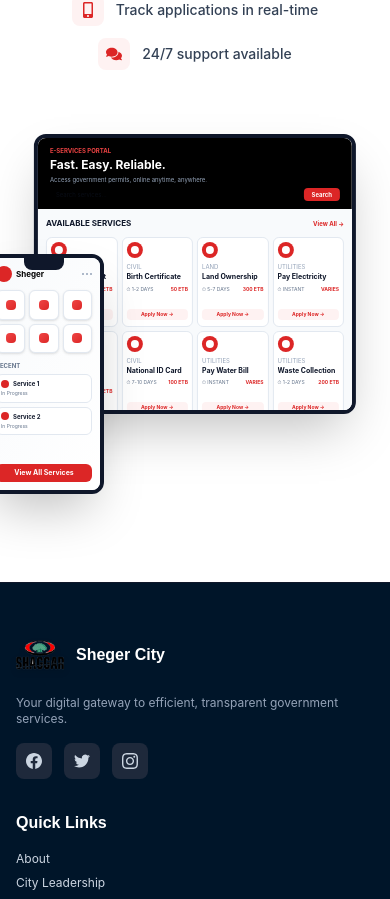
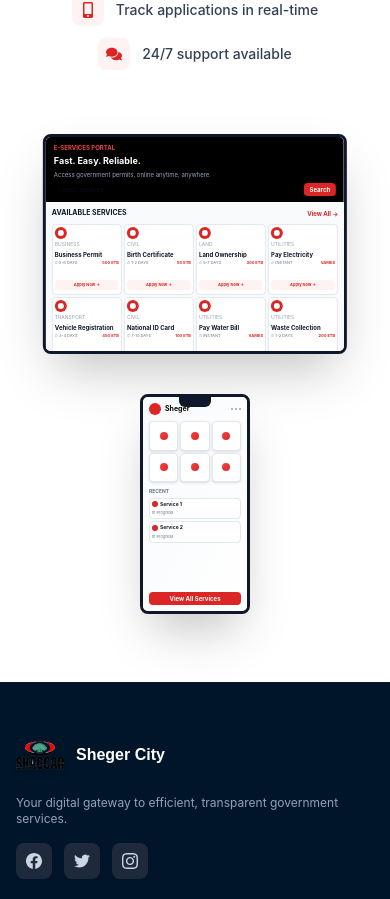
Before and after one commit to Yanol-TEch-Solution/sheger-city, a React (Vite) app in the folder frontend/: page / in a window 390 px wide. Shown: the part 9975-10874 px from the top of the page. Built offline with nearby package versions, Linux system fonts and the light colour scheme; no server answers.

Commit message:
feat: implement core frontend pages and navigation structure for Sheger City website

```diff
--- a/frontend/src/components/home/MobileAppSection.tsx
+++ b/frontend/src/components/home/MobileAppSection.tsx
@@ -66,7 +66,7 @@ export default function MobileAppSection() {
             </motion.div>
 
             {/* Right Mockup - Multiple Overlapping Screens */}
-            <div className="w-full lg:w-1/2 relative h-[400px] sm:h-[500px] md:h-[600px] mt-8 lg:mt-0">
+            <div className="w-full lg:w-1/2 relative h-[500px] sm:h-[550px] md:h-[550px] lg:h-[600px] mt-8 lg:mt-0">
               {/* Tablet - Main Device - Slides from Right */}
               <motion.div
                 initial={{ opacity: 0, x: 200, rotateY: -30 }}
@@ -74,35 +74,35 @@ export default function MobileAppSection() {
                 viewport={{ once: false }}
                 transition={{ duration: 1, ease: "easeOut", delay: 0.2 }}
                 style={{ transformStyle: "preserve-3d" }}
-                className="absolute left-1/2 -translate-x-1/2 top-0 w-[90%] sm:w-[420px] md:w-[500px] h-[280px] sm:h-[340px] md:h-[380px] bg-white rounded-xl sm:rounded-[1.5rem] border-4 sm:border-[8px] border-slate-900 shadow-2xl z-20 overflow-hidden"
+                className="absolute left-1/2 -translate-x-1/2 top-0 w-[85%] sm:w-[380px] md:w-[450px] lg:w-[500px] h-[220px] sm:h-[300px] md:h-[340px] lg:h-[380px] bg-white rounded-lg sm:rounded-xl md:rounded-[1.5rem] border-3 sm:border-4 md:border-[8px] border-slate-900 shadow-2xl z-20 overflow-hidden"
               >
                 <div className="h-full bg-white flex flex-col">
                   {/* Services Portal Content */}
                   <div className="flex-1 overflow-hidden">
                     {/* Hero Section */}
-                    <div className="bg-black text-white px-3 sm:px-4 py-2 sm:py-3">
-                      <div className="text-[6px] sm:text-[8px] text-red-500 font-bold mb-0.5 sm:mb-1">E-SERVICES PORTAL</div>
-                      <div className="text-xs sm:text-sm font-bold mb-0.5 sm:mb-1">Fast. Easy. Reliable.</div>
-                      <div className="text-[6px] sm:text-[8px] text-slate-400 mb-1 sm:mb-2">Access government permits, online anytime, anywhere.</div>
+                    <div className="bg-black text-white px-2 sm:px-3 md:px-4 py-1.5 sm:py-2 md:py-3">
+                      <div className="text-[6px] sm:text-[7px] md:text-[8px] text-red-500 font-bold mb-0.5 sm:mb-1">E-SERVICES PORTAL</div>
+                      <div className="text-[9px] sm:text-xs md:text-sm font-bold mb-0.5 sm:mb-1">Fast. Easy. Reliable.</div>
+                      <div className="text-[6px] sm:text-[7px] md:text-[8px] text-slate-400 mb-1 sm:mb-2">Access government permits, online anytime, anywhere.</div>
                       <div className="flex gap-1 sm:gap-2">
                         <input
                           type="text"
                           placeholder="Search services..."
-                          className="flex-1 px-1.5 sm:px-2 py-0.5 sm:py-1 rounded text-[6px] sm:text-[8px] text-slate-900"
+                          className="flex-1 px-1 sm:px-1.5 md:px-2 py-0.5 sm:py-0.5 md:py-1 rounded text-[6px] sm:text-[7px] md:text-[8px] text-slate-900"
                           readOnly
                         />
-                        <button className="px-2 sm:px-3 py-0.5 sm:py-1 bg-red-600 rounded text-[6px] sm:text-[8px] font-bold">Search</button>
+                        <button className="px-1.5 sm:px-2 md:px-3 py-0.5 sm:py-0.5 md:py-1 bg-red-600 rounded text-[6px] sm:text-[7px] md:text-[8px] font-bold">Search</button>
                       </div>
                     </div>
 
                     {/* Services Grid */}
-                    <div className="p-2 sm:p-4 bg-slate-50">
-                      <div className="flex items-center justify-between mb-2 sm:mb-3">
-                        <div className="text-[8px] sm:text-[10px] font-bold text-slate-900">AVAILABLE SERVICES</div>
-                        <div className="text-[6px] sm:text-[8px] text-red-600 font-bold">View All →</div>
+                    <div className="p-1.5 sm:p-2 md:p-4 bg-slate-50">
+                      <div className="flex items-center justify-between mb-1.5 sm:mb-2 md:mb-3">
+                        <div className="text-[7px] sm:text-[8px] md:text-[10px] font-bold text-slate-900">AVAILABLE SERVICES</div>
+                        <div className="text-[6px] sm:text-[7px] md:text-[8px] text-red-600 font-bold">View All →</div>
                       </div>
 
-                      <div className="grid grid-cols-4 gap-1 sm:gap-2">
+                      <div className="grid grid-cols-4 gap-0.5 sm:gap-1 md:gap-2">
                         {[
                           { title: 'Business Permit', category: 'BUSINESS', time: '5-6 DAYS', price: '500 ETB' },
                           { title: 'Birth Certificate', category: 'CIVIL', time: '1-2 DAYS', price: '50 ETB' },
@@ -113,17 +113,17 @@ export default function MobileAppSection() {
                           { title: 'Pay Water Bill', category: 'UTILITIES', time: 'INSTANT', price: 'VARIES' },
                           { title: 'Waste Collection', category: 'UTILITIES', time: '1-2 DAYS', price: '200 ETB' }
                         ].map((service, i) => (
-                          <div key={i} className="bg-white rounded-md sm:rounded-lg border border-slate-200 p-1 sm:p-2 hover:shadow-md transition-shadow">
-                            <div className="w-4 h-4 sm:w-6 sm:h-6 rounded-full bg-red-600 flex items-center justify-center mb-1 sm:mb-2">
-                              <div className="w-2 h-2 sm:w-3 sm:h-3 bg-white rounded-sm"></div>
+                          <div key={i} className="bg-white rounded sm:rounded-md md:rounded-lg border border-slate-200 p-0.5 sm:p-1 md:p-2 hover:shadow-md transition-shadow">
+                            <div className="w-3 h-3 sm:w-4 sm:h-4 md:w-6 md:h-6 rounded-full bg-red-600 flex items-center justify-center mb-0.5 sm:mb-1 md:mb-2">
+                              <div className="w-1.5 h-1.5 sm:w-2 sm:h-2 md:w-3 md:h-3 bg-white rounded-sm"></div>
                             </div>
-                            <div className="text-[6px] sm:text-[8px] text-slate-400 uppercase mb-0.5 sm:mb-1">{service.category}</div>
-                            <div className="text-[7px] sm:text-[9px] font-bold text-slate-900 mb-1 sm:mb-2 leading-tight line-clamp-2">{service.title}</div>
-                            <div className="flex items-center justify-between text-[5px] sm:text-[7px] mb-1 sm:mb-2">
+                            <div className="text-[5px] sm:text-[6px] md:text-[8px] text-slate-400 uppercase mb-0.5 sm:mb-0.5 md:mb-1">{service.category}</div>
+                            <div className="text-[6px] sm:text-[7px] md:text-[9px] font-bold text-slate-900 mb-0.5 sm:mb-1 md:mb-2 leading-tight line-clamp-2">{service.title}</div>
+                            <div className="flex items-center justify-between text-[4px] sm:text-[5px] md:text-[7px] mb-0.5 sm:mb-1 md:mb-2">
                               <span className="text-slate-500">⏱ {service.time}</span>
                               <span className="text-red-600 font-bold">{service.price}</span>
                             </div>
-                            <button className="w-full py-0.5 sm:py-1 bg-red-50 text-red-600 rounded text-[5px] sm:text-[7px] font-bold hover:bg-red-100">
+                            <button className="w-full py-0.5 sm:py-0.5 md:py-1 bg-red-50 text-red-600 rounded text-[4px] sm:text-[5px] md:text-[7px] font-bold hover:bg-red-100">
                               Apply Now →
                             </button>
                           </div>
@@ -141,48 +141,48 @@ export default function MobileAppSection() {
                 viewport={{ once: false }}
                 transition={{ duration: 1, ease: "easeOut", delay: 0.5 }}
                 style={{ transformStyle: "preserve-3d" }}
-                className="absolute -left-8 sm:-left-16 md:-left-20 top-[120px] sm:top-[160px] md:top-[180px] w-[120px] sm:w-[160px] md:w-[180px] h-[240px] sm:h-[320px] md:h-[360px] bg-white rounded-xl sm:rounded-[2rem] border-4 sm:border-[8px] border-slate-900 shadow-2xl z-30 overflow-hidden"
+                className="absolute left-1/2 -translate-x-1/2 sm:left-2 sm:translate-x-0 md:-left-8 lg:-left-20 top-[260px] sm:top-[280px] md:top-[200px] lg:top-[180px] w-[110px] sm:w-[130px] md:w-[160px] lg:w-[180px] h-[220px] sm:h-[260px] md:h-[320px] lg:h-[360px] bg-white rounded-lg sm:rounded-xl md:rounded-[2rem] border-3 sm:border-4 md:border-[8px] border-slate-900 shadow-2xl z-30 overflow-hidden"
               >
-                <div className="absolute top-0 left-1/2 -translate-x-1/2 w-10 sm:w-14 md:w-16 h-3 sm:h-4 bg-slate-900 rounded-b-lg sm:rounded-b-xl z-20"></div>
-                <div className="h-full bg-gradient-to-br from-slate-50 to-white p-2 sm:p-3 flex flex-col">
+                <div className="absolute top-0 left-1/2 -translate-x-1/2 w-8 sm:w-10 md:w-14 lg:w-16 h-2.5 sm:h-3 md:h-4 bg-slate-900 rounded-b-md sm:rounded-b-lg md:rounded-b-xl z-20"></div>
+                <div className="h-full bg-gradient-to-br from-slate-50 to-white p-1.5 sm:p-2 md:p-3 flex flex-col">
                   {/* Header */}
-                  <div className="flex items-center justify-between mb-2 sm:mb-4">
-                    <div className="flex items-center gap-1 sm:gap-2">
-                      <div className="w-4 h-4 sm:w-6 sm:h-6 rounded-full bg-red-600"></div>
-                      <div className="text-[8px] sm:text-[10px] font-bold">Sheger</div>
+                  <div className="flex items-center justify-between mb-1.5 sm:mb-2 md:mb-4">
+                    <div className="flex items-center gap-1 sm:gap-1.5 md:gap-2">
+                      <div className="w-3 h-3 sm:w-4 sm:h-4 md:w-6 md:h-6 rounded-full bg-red-600"></div>
+                      <div className="text-[7px] sm:text-[8px] md:text-[10px] font-bold">Sheger</div>
                     </div>
                     <div className="flex gap-0.5">
-                      <div className="w-0.5 h-0.5 sm:w-1 sm:h-1 rounded-full bg-slate-400"></div>
-                      <div className="w-0.5 h-0.5 sm:w-1 sm:h-1 rounded-full bg-slate-400"></div>
-                      <div className="w-0.5 h-0.5 sm:w-1 sm:h-1 rounded-full bg-slate-400"></div>
+                      <div className="w-0.5 h-0.5 sm:w-0.5 sm:h-0.5 md:w-1 md:h-1 rounded-full bg-slate-400"></div>
+                      <div className="w-0.5 h-0.5 sm:w-0.5 sm:h-0.5 md:w-1 md:h-1 rounded-full bg-slate-400"></div>
+                      <div className="w-0.5 h-0.5 sm:w-0.5 sm:h-0.5 md:w-1 md:h-1 rounded-full bg-slate-400"></div>
                     </div>
                   </div>
 
                   {/* Quick Actions */}
-                  <div className="grid grid-cols-3 gap-1 sm:gap-2 mb-2 sm:mb-4">
+                  <div className="grid grid-cols-3 gap-0.5 sm:gap-1 md:gap-2 mb-1.5 sm:mb-2 md:mb-4">
                     {[1,2,3,4,5,6].map((i) => (
-                      <div key={i} className="aspect-square bg-white rounded-md sm:rounded-lg border border-slate-200 shadow-sm flex items-center justify-center">
-                        <div className="w-2.5 h-2.5 sm:w-4 sm:h-4 rounded bg-gradient-to-br from-red-500 to-red-600"></div>
+                      <div key={i} className="aspect-square bg-white rounded sm:rounded-md md:rounded-lg border border-slate-200 shadow-sm flex items-center justify-center">
+                        <div className="w-2 h-2 sm:w-2.5 sm:h-2.5 md:w-4 md:h-4 rounded bg-gradient-to-br from-red-500 to-red-600"></div>
                       </div>
                     ))}
                   </div>
 
                   {/* Recent Services */}
-                  <div className="flex-1 space-y-1 sm:space-y-2">
-                    <div className="text-[6px] sm:text-[8px] font-bold text-slate-500 uppercase">Recent</div>
+                  <div className="flex-1 space-y-0.5 sm:space-y-1 md:space-y-2">
+                    <div className="text-[5px] sm:text-[6px] md:text-[8px] font-bold text-slate-500 uppercase">Recent</div>
                     {[1,2].map((i) => (
-                      <div key={i} className="bg-white rounded-md sm:rounded-lg border border-slate-200 p-1 sm:p-2">
-                        <div className="flex items-center gap-1 sm:gap-2 mb-0.5 sm:mb-1">
-                          <div className="w-2 h-2 sm:w-3 sm:h-3 rounded bg-red-600"></div>
-                          <div className="text-[6px] sm:text-[8px] font-bold text-slate-900">Service {i}</div>
+                      <div key={i} className="bg-white rounded sm:rounded-md md:rounded-lg border border-slate-200 p-0.5 sm:p-1 md:p-2">
+                        <div className="flex items-center gap-0.5 sm:gap-1 md:gap-2 mb-0.5 sm:mb-0.5 md:mb-1">
+                          <div className="w-1.5 h-1.5 sm:w-2 sm:h-2 md:w-3 md:h-3 rounded bg-red-600"></div>
+                          <div className="text-[5px] sm:text-[6px] md:text-[8px] font-bold text-slate-900">Service {i}</div>
                         </div>
-                        <div className="text-[5px] sm:text-[7px] text-slate-500">In Progress</div>
+                        <div className="text-[4px] sm:text-[5px] md:text-[7px] text-slate-500">In Progress</div>
                       </div>
                     ))}
                   </div>
 
                   {/* Action Button */}
-                  <button className="w-full py-1 sm:py-2 bg-red-600 text-white font-bold rounded-md sm:rounded-lg text-[7px] sm:text-[9px] mt-1 sm:mt-2">
+                  <button className="w-full py-0.5 sm:py-1 md:py-2 bg-red-600 text-white font-bold rounded sm:rounded-md md:rounded-lg text-[6px] sm:text-[7px] md:text-[9px] mt-0.5 sm:mt-1 md:mt-2">
                     View All Services
                   </button>
                 </div>
--- a/frontend/src/pages/Explore.tsx
+++ b/frontend/src/pages/Explore.tsx
@@ -40,7 +40,7 @@ const Explore = () => {
     <div className="bg-slate-50">
 
       {/* ─── Hero ─── */}
-      <section className="relative bg-slate-950 text-white overflow-hidden min-h-[52vh] flex items-center">
+      <section className="relative bg-slate-950 text-white overflow-hidden min-h-[50vh] flex items-center">
         <div className="absolute inset-0 bg-[url('/hero-3.jpg')] bg-cover bg-center opacity-25" />
         <div className="absolute inset-0 bg-gradient-to-r from-slate-950/95 via-slate-950/70 to-transparent" />
         <div className="absolute inset-0 bg-gradient-to-t from-slate-950 via-transparent to-slate-950/40" />
--- a/frontend/src/pages/ExploreDetail.tsx
+++ b/frontend/src/pages/ExploreDetail.tsx
@@ -87,7 +87,7 @@ export default function ExploreDetail() {
         </motion.div>
 
         {/* Back Button */}
-        <div className="absolute top-4 left-4 sm:top-8 sm:left-8 z-20">
+        <div className="absolute top-20 sm:top-24 left-4 sm:left-8 z-20">
           <BackButton to="/explore" label="Back to Explore" className="bg-white/10 backdrop-blur-md hover:bg-white/20 text-white rounded-xl px-6 py-3" />
         </div>
 
--- a/frontend/src/pages/Leadership.tsx
+++ b/frontend/src/pages/Leadership.tsx
@@ -49,7 +49,7 @@ const Leadership = () => {
     <div className="bg-slate-50">
 
       {/* ─── Hero ─── */}
-      <section className="relative bg-slate-950 text-white overflow-hidden min-h-[48vh] flex items-center">
+      <section className="relative bg-slate-950 text-white overflow-hidden min-h-[50vh] flex items-center">
         <div className="absolute inset-0 bg-[url('/city-4.jpg')] bg-cover bg-center opacity-20" />
         <div className="absolute inset-0 bg-gradient-to-r from-slate-950/95 via-slate-950/70 to-transparent" />
         <div className="absolute inset-0 bg-gradient-to-t from-slate-950 via-transparent to-slate-950/40" />
--- a/frontend/src/pages/Services.tsx
+++ b/frontend/src/pages/Services.tsx
@@ -145,9 +145,9 @@ const Services = () => {
         </div>
 
         <div className="max-w-[1700px] mx-auto px-4 sm:px-6 lg:px-8 relative z-10">
-          <p className="text-[9px] font-bold uppercase tracking-widest text-red-600 mb-2">E-SERVICES PORTAL</p>
-          <h1 className="text-2xl sm:text-4xl font-black mb-3">Fast. Easy. Reliable.</h1>
-          <p className="text-sm text-slate-400 mb-6 max-w-2xl">Access government permits, online anytime, anywhere.</p>
+          <p className="text-xs font-medium tracking-tight text-red-600 mb-6">E-SERVICES PORTAL</p>
+          <h1 className="text-3xl sm:text-5xl font-bold leading-tight tracking-tight font-display mb-6">Fast. Easy. Reliable.</h1>
+          <p className="text-sm sm:text-base text-slate-400 mb-6 max-w-2xl leading-relaxed">Access government permits, online anytime, anywhere.</p>
 
           <div className="flex flex-col sm:flex-row gap-0 max-w-xl">
             <div className="relative flex-1">
--- a/frontend/src/pages/Transparency.tsx
+++ b/frontend/src/pages/Transparency.tsx
@@ -45,7 +45,7 @@ const Transparency = () => {
     <div className="bg-slate-50">
 
       {/* ─── Hero ─── */}
-      <section className="relative bg-slate-950 text-white overflow-hidden min-h-[45vh] flex items-center">
+      <section className="relative bg-slate-950 text-white overflow-hidden min-h-[50vh] flex items-center">
         <div className="absolute inset-0 bg-[url('/hero-1.jpg')] bg-cover bg-center opacity-20" />
         <div className="absolute inset-0 bg-gradient-to-r from-slate-950/95 via-slate-950/80 to-transparent" />
         <div className="absolute inset-0 bg-gradient-to-t from-slate-950 via-transparent to-slate-950/40" />
```
Also changed, not shown: frontend/src/pages/About.tsx (+5 -5 lines), frontend/src/pages/Contact.tsx (+5 -5 lines).
